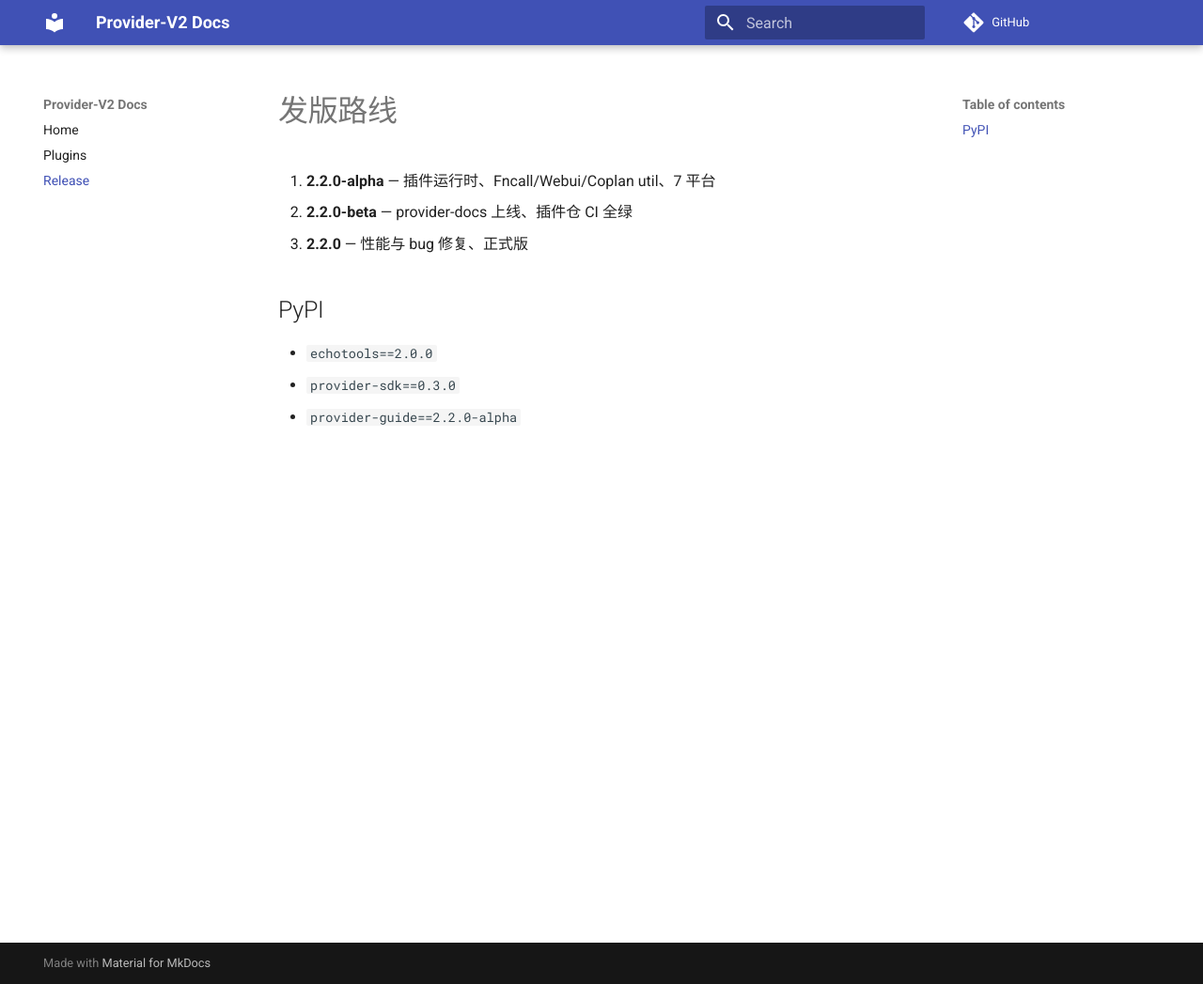
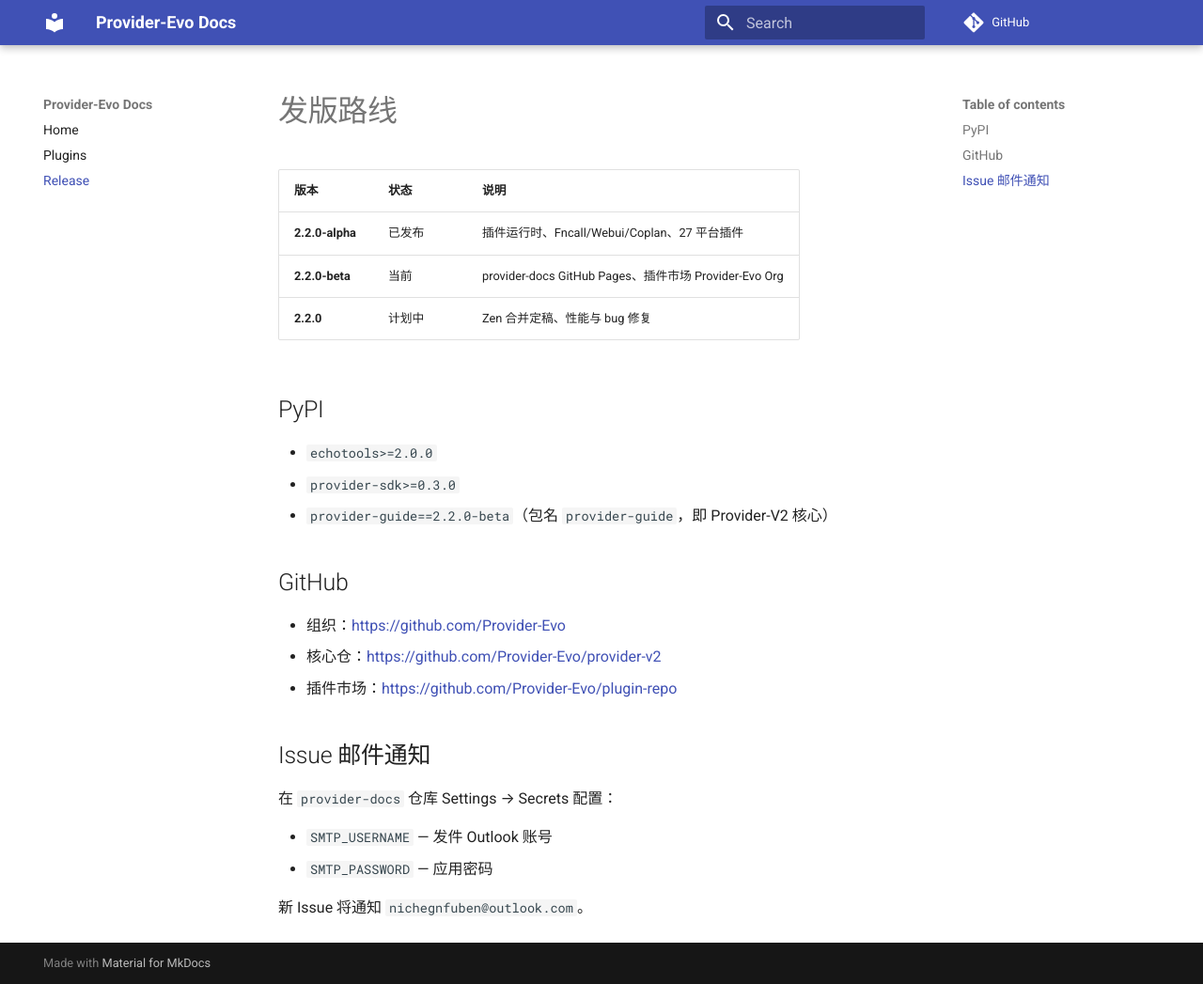
Before and after one commit to Provider-Evo/docs, an MkDocs documentation site: the page built from docs/release.md, in a window 1280 px wide and 1047 px high. Shown: the whole window at 94% size. Built offline with MkDocs 1.6.1 and Material for MkDocs 9.7.7, drawn with Linux system fonts in a browser that asks for light colours; comment, search, counter and statistics services are not loaded.

Commit message:
docs: Provider-Evo Pages and beta release notes
Co-authored-by: Cursor <cursoragent@cursor.com>

```diff
--- a/astro.config.mjs
+++ b/astro.config.mjs
@@ -4,5 +4,6 @@ import react from '@astrojs/react';
 
 export default defineConfig({
   site: 'https://provider-evo.github.io',
+  base: '/provider-docs',
   integrations: [react()],
 });
--- a/docs/release.md
+++ b/docs/release.md
@@ -1,11 +1,28 @@
 # 发版路线
 
-1. **2.2.0-alpha** — 插件运行时、Fncall/Webui/Coplan util、7 平台
-2. **2.2.0-beta** — provider-docs 上线、插件仓 CI 全绿
-3. **2.2.0** — 性能与 bug 修复、正式版
+| 版本 | 状态 | 说明 |
+|------|------|------|
+| **2.2.0-alpha** | 已发布 | 插件运行时、Fncall/Webui/Coplan、27 平台插件 |
+| **2.2.0-beta** | 当前 | provider-docs GitHub Pages、插件市场 Provider-Evo Org |
+| **2.2.0** | 计划中 | Zen 合并定稿、性能与 bug 修复 |
 
 ## PyPI
 
-- `echotools==2.0.0`
-- `provider-sdk==0.3.0`
-- `provider-guide==2.2.0-alpha`
+- `echotools>=2.0.0`
+- `provider-sdk>=0.3.0`
+- `provider-guide==2.2.0-beta`（包名 `provider-guide`，即 Provider-V2 核心）
+
+## GitHub
+
+- 组织：<https://github.com/Provider-Evo>
+- 核心仓：<https://github.com/Provider-Evo/provider-v2>
+- 插件市场：<https://github.com/Provider-Evo/plugin-repo>
+
+## Issue 邮件通知
+
+在 `provider-docs` 仓库 Settings → Secrets 配置：
+
+- `SMTP_USERNAME` — 发件 Outlook 账号
+- `SMTP_PASSWORD` — 应用密码
+
+新 Issue 将通知 `nichegnfuben@outlook.com`。
--- a/mkdocs.yml
+++ b/mkdocs.yml
@@ -1,6 +1,6 @@
-site_name: Provider-V2 Docs
-site_url: https://nichengfuben.github.io/provider-docs/
-repo_url: https://github.com/nichengfuben/provider-docs
+site_name: Provider-Evo Docs
+site_url: https://provider-evo.github.io/provider-docs/
+repo_url: https://github.com/Provider-Evo/provider-docs
 theme:
   name: material
 nav:
```
Also changed, not shown: README.md (+11 -4 lines), docs/index.md (+3 -3 lines).
